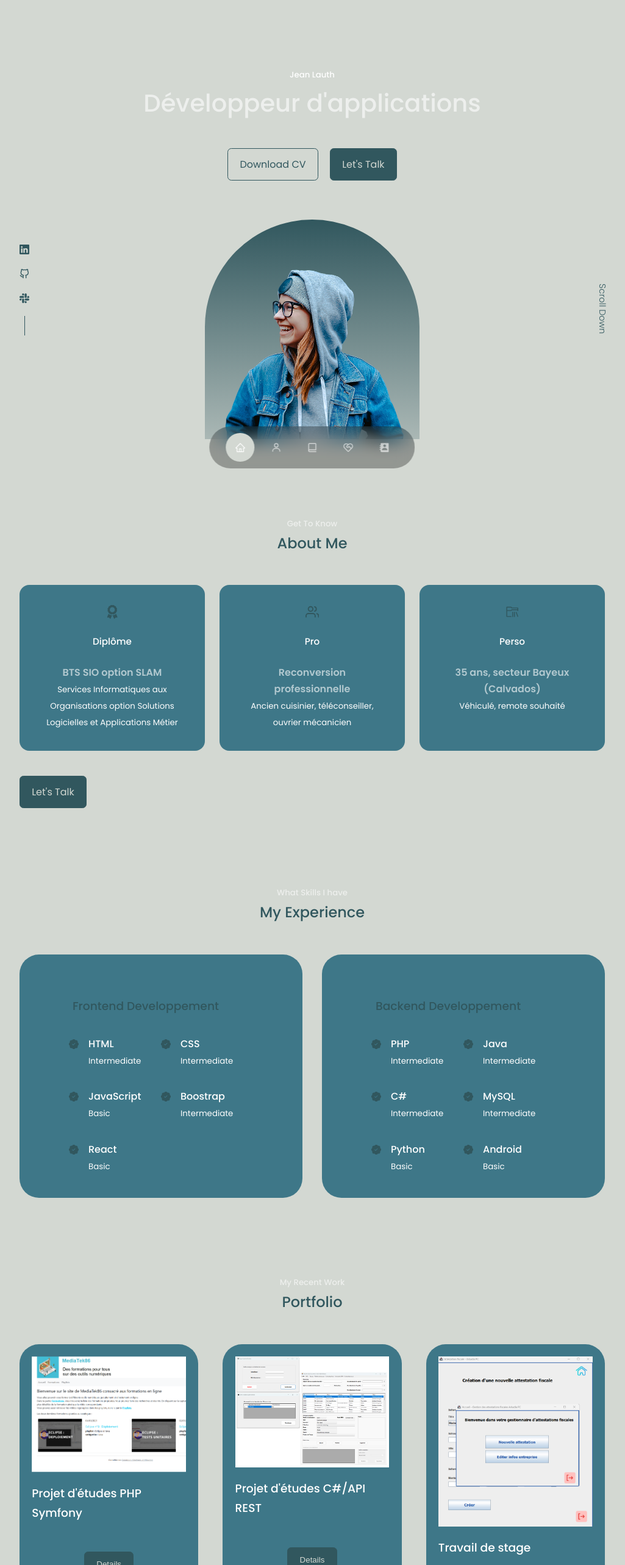
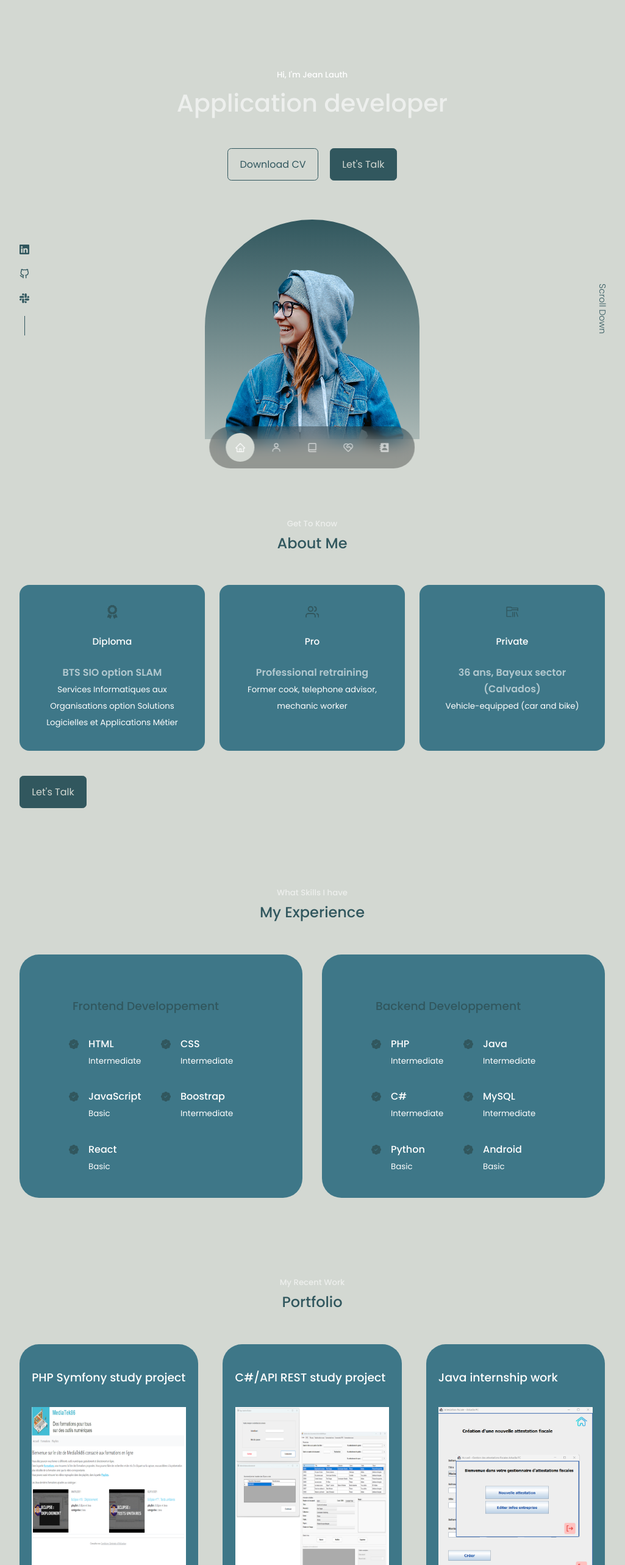
Before and after one commit to Jlauth/portfolio, a React (Create React App) app: page / in a window 1280 px wide. Shown: the top 2566 px of the page at 61% size, without its empty margins (128-1153 px from the left). Built offline with nearby package versions, Linux system fonts and the light colour scheme.

Commit message:
Mise à jour photos folio

```diff
--- a/src/components/about/About.jsx
+++ b/src/components/about/About.jsx
@@ -22,7 +22,7 @@ export const About = () => {
 
             <article className='about__card'>
               <FaAward className='about__icon' />
-              <h5>Diplôme</h5>
+              <h5>Diploma</h5>
               <h6>BTS SIO option SLAM</h6>
               <small>Services Informatiques aux Organisations option Solutions Logicielles et Applications Métier</small>
             </article>
@@ -30,15 +30,15 @@ export const About = () => {
             <article className='about__card'>
               <FiUsers className='about__icon' />
               <h5>Pro</h5>
-              <h6>Reconversion professionnelle</h6>
-              <small>Ancien cuisinier, téléconseiller, ouvrier mécanicien</small>
+              <h6>Professional retraining</h6>
+              <small>Former cook, telephone advisor, mechanic worker</small>
             </article>
 
             <article className='about__card'>
               <VscFolderLibrary className='about__icon' />
-              <h5>Perso</h5>
-              <h6>35 ans, secteur Bayeux (Calvados)</h6>
-              <small>Véhiculé, remote souhaité</small>
+              <h5>Private</h5>
+              <h6>36 ans, Bayeux sector (Calvados)</h6>
+              <small>Vehicle-equipped (car and bike)</small>
             </article>
           </div>
 
--- a/src/components/header/Header.jsx
+++ b/src/components/header/Header.jsx
@@ -8,8 +8,8 @@ export const Header = () => {
   return (
     <header>
       <div className='container header__container'>
-        <h5>Jean Lauth</h5>
-        <h1 className='text-light'>Développeur d'applications</h1>
+        <h5>Hi, I'm Jean Lauth</h5>
+        <h1 className='text-light'>Application developer</h1>
         <CTA />
         <HeaderSocials />
         <div className="me">
--- a/src/components/portfolio/Ap1.jsx
+++ b/src/components/portfolio/Ap1.jsx
@@ -51,7 +51,7 @@ export const Ap1 = ({ onClose }) => {
             <br />
             <h2>Liens documentaires du projet</h2>
             <br />
-            <a href="https://j-lauth.go.yj.fr/mediatekformation/public/">Site web</a><br />
+            <a href="https://j-lauth.go.yj.fr/mediatekformation/public/" target='_blank' rel="noreferrer">Site web</a><br />
             <a href='https://jlauth.github.io/bdd' target='_blank' rel="noreferrer">Lien vers la BDD</a><br />
             <a href='https://jlauth.github.io/DocTechniqueAP1/index.html' target='_blank' rel="noreferrer">Documentation technique</a><br />
             <a href={Contexte_officiel} download>Contexte officiel</a><br />
--- a/src/components/portfolio/Portfolio.jsx
+++ b/src/components/portfolio/Portfolio.jsx
@@ -15,27 +15,27 @@ export const Portfolio = ({ onAp1Click, onAp3Click, onStageClick }) => {
       <h2>Portfolio</h2>
       <div className="container portfolio__container">
         <article className='portfolio__item' ref={ap1Ref}>
-          <img src={IMG1} className='portfolio__img' alt="" />
+          <h3>PHP Symfony study project</h3>
+          <img src={IMG1} className='portfolio__img' alt="Illustration projet d'études PHP Symfony" />
           <div className="portfolio__item-img">
-            <h3>Projet d'études PHP Symfony</h3>
             <div className="portfolio__item-cta">
               <button className='btn btn-primary' onClick={() => onAp1Click(ap1Ref)}>Details</button>
             </div>
           </div>
         </article>
         <article className='portfolio__item' ref={ap3Ref}>
-          <img src={IMG2} alt="" />
+          <h3>C#/API REST study project</h3>
+          <img src={IMG2} alt="Illustration projet d'études C#/API REST" />
           <div className="portfolio__item-img">
-            <h3>Projet d'études C#/API REST</h3>
             <div className="portfolio__item-cta">
               <button className='btn btn-primary' onClick={() => onAp3Click(ap3Ref)}>Details</button>
             </div>
           </div>
         </article>
         <article className='portfolio__item' ref={stageRef}>
-          <img src={IMG3} alt="" />
+          <h3>Java internship work</h3>
+          <img src={IMG3} alt="Illustration travail de stage" />
           <div className="portfolio__item-img">
-            <h3>Travail de stage</h3>
             <div className="portfolio__item-cta">
               <button className='btn btn-primary' onClick={() => onStageClick(stageRef)}>Details</button>
             </div>
```
Also changed, not shown: src/assets/ap1.png, src/assets/ap3.png.
